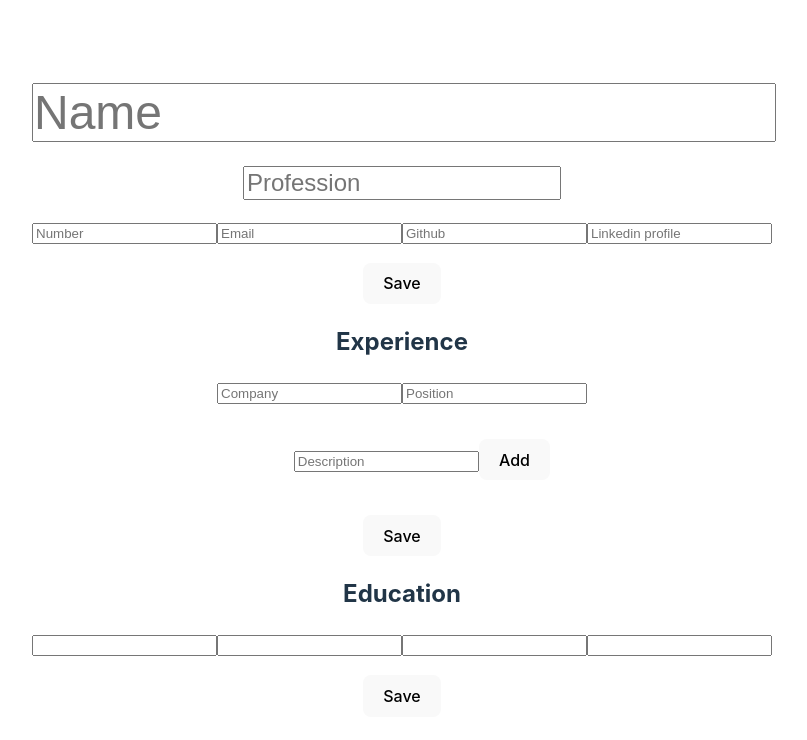
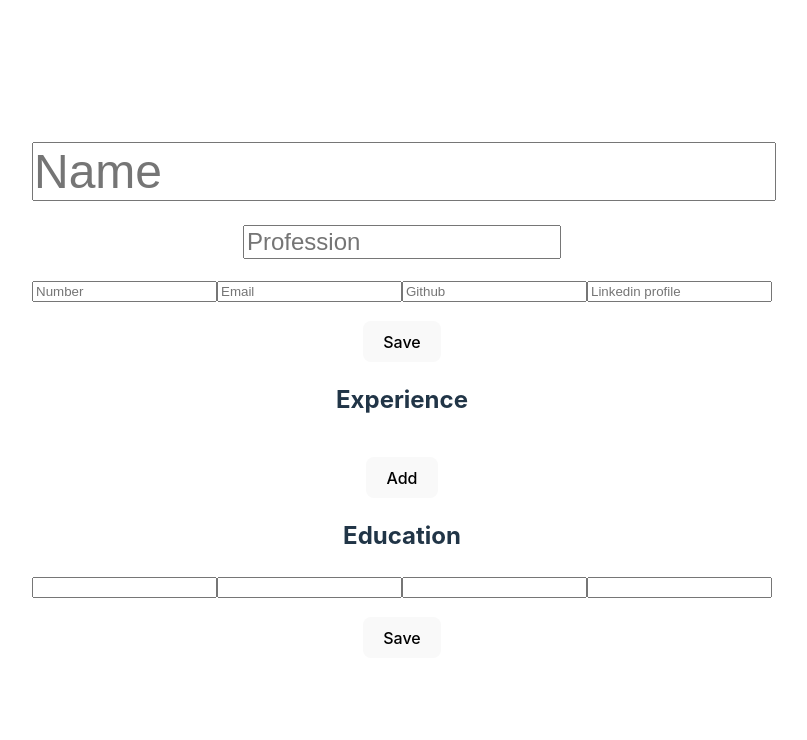
Before and after one commit to LucioFurnari/CV-Application, a React (Vite) app: page / in a window 1280 px wide. Shown: the top 740 px of the page, without its empty margins (238-1045 px from the left). Built offline with nearby package versions, Linux system fonts and the light colour scheme.

Commit message:
Update the component to create an array of sections to render

```diff
--- a/src/components/ExperienceSection.jsx
+++ b/src/components/ExperienceSection.jsx
@@ -7,20 +7,37 @@ export default function ExperienceSection() {
     endDate: '',
     description: '',
     list: [],
+    edit: false,
   })
-  const [valid, setValid] = useState(false);
+  const [sections, setSections] = useState([]);
+  // const [valid, setValid] = useState(false);
 
   const {company, position, list, description} = input
 
+  function addSection() {
+    setSections([...sections, input])
+  }
+
   function handleInput(ev) {
-    const {name} = ev.target
-    setInput({
-      ...input,
-      [name]: ev.target.value,
+    const {name, id, value} = ev.target
+    const newArr = sections.map((item, i) => {
+      if(i == id) {
+        return {...item, [name]: value}
+      } else {
+        return item
+      }
     })
+    setSections(newArr)
   }
-  function handleValid() {
-    setValid(!valid);
+  function handleValid(index) {
+    const newArr = sections.map((item, i) => {
+      if(i === index) {
+        return {...item, edit: !item.edit}
+      } else {
+        return item
+      }
+    })
+    setSections(newArr)
   }
   function handleList() {
     setInput({
@@ -32,19 +49,31 @@ export default function ExperienceSection() {
   return(
     <>
     <h2>Experience</h2>
-    <section>
-      {valid ? <h3>{company}</h3> : <input name="company" value={company} placeholder="Company" onChange={handleInput}></input>}
-      {valid ? <p>{position}</p> : <input name="position" value={position} placeholder="Position" onChange={handleInput}></input>}
+    {
+    sections.map((item,i) => {
+      const {edit, company, position, list, description} = item
+      return(
+      <section key={i}>
+        {edit ?
+        <h3>{company}</h3> :
+        <input name="company" value={company} placeholder="Company" onChange={handleInput} id={i}></input>}
+        {edit ?
+        <p>{position}</p> :
+        <input name="position" value={position} placeholder="Position" onChange={handleInput} id={i}></input>}
       <ul>
         {
-        !valid
+        !edit
         &&
-        <><input name="description" placeholder="Description" onChange={handleInput} value={description}></input><button onClick={handleList}>Add</button></>
+        <><input name="description" placeholder="Description" onChange={handleInput} value={description} id={i}></input><button onClick={handleList}>Add</button></>
         }
         {list.map((item, i) => <li key={i}>{item}</li>)}
       </ul>
+    <button onClick={() => handleValid(i)}>{edit ? 'Edit' : 'Save'}</button>
     </section>
-    <button onClick={handleValid}>{valid ? 'Edit' : 'Save'}</button>
+        )
+      })
+    }
+    <button onClick={addSection}>Add</button>
     </>
   )
 }
```
